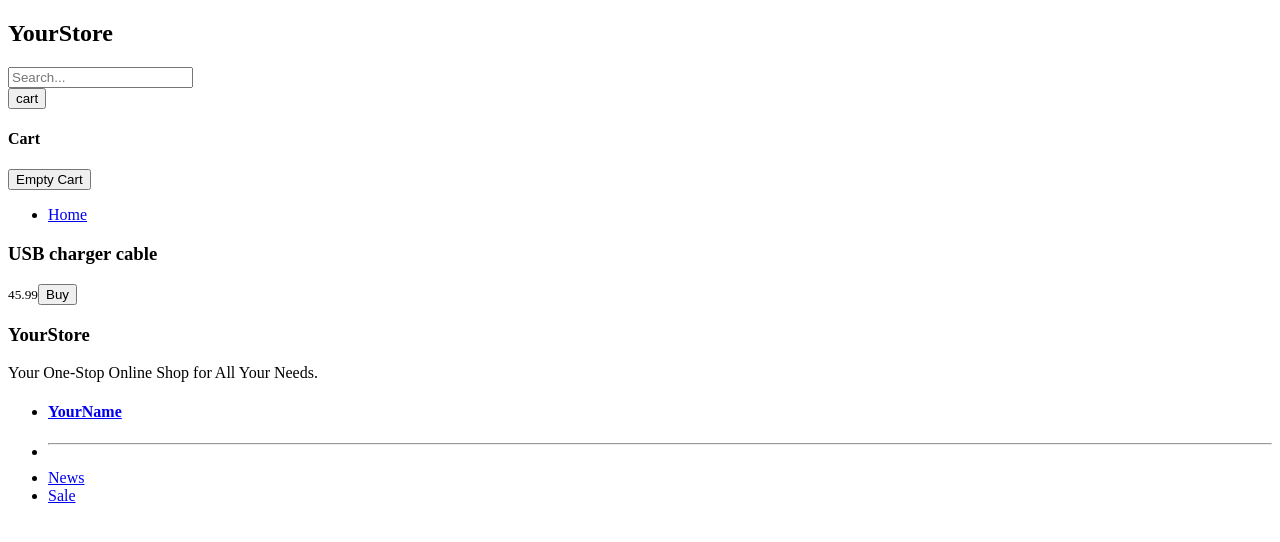
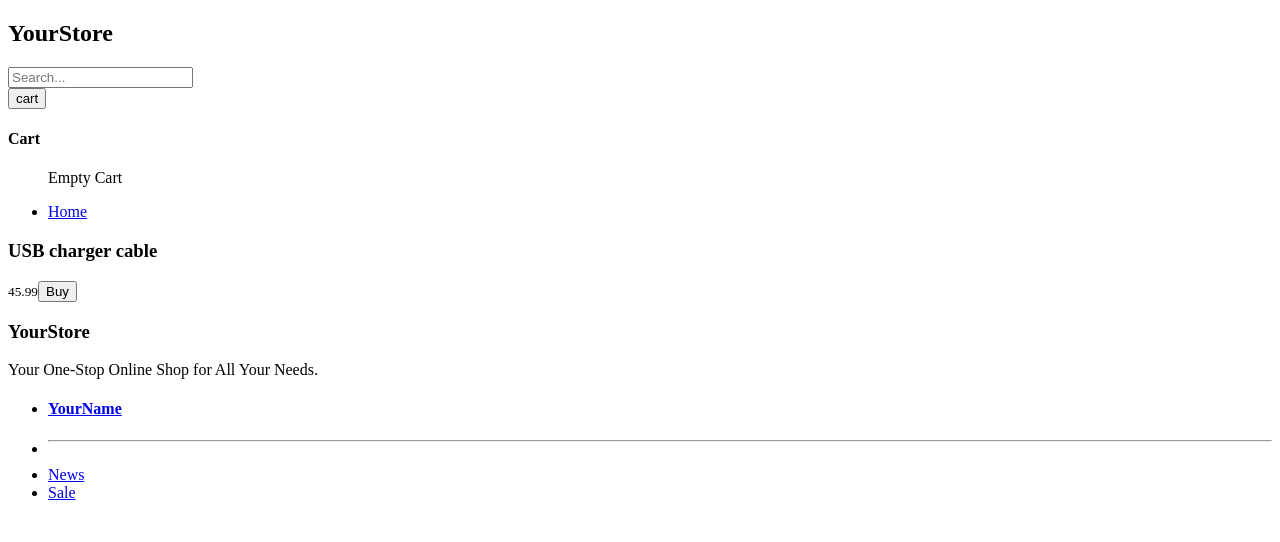
Before and after one commit to nexnic/YourStore, a React (Vite) app: page / in a window 1280 px wide. Both pictures are taken after a click on the button "cart". Shown: the top 542 px of the page. Built offline with nearby package versions, Linux system fonts and the light colour scheme; grey boxes are pictures that could not be loaded.

Commit message:
ternary to if true then or not null

```diff
--- a/src/script/pages/cart.tsx
+++ b/src/script/pages/cart.tsx
@@ -19,6 +19,9 @@ export default function Cart({cart, onSelectEmptyCart,onSelectCartRemoveItem}){
 }
 
 function CartOpen ({cart, onSelectEmptyCart, onSelectCartRemoveItem}) {
+    const cartLen = cart.length
+    console.log(cartLen)
+
     return (
         <div className="container">
             <div className="cart">
@@ -26,12 +29,13 @@ function CartOpen ({cart, onSelectEmptyCart, onSelectCartRemoveItem}) {
                     <h4>Cart</h4>
                 </div>
                 <ul className="cart__items">
-                    {cart.map((item)=> (
+                    {cartLen ?  cart.map((item)=> (
                         <CartList item={item} key={item.id} onSelectCartRemoveItem={onSelectCartRemoveItem}/>
-                    ))}
+                    )): <p>Empty Cart</p> }
                 </ul>
                 <div className="cart__buttom">
-                    <Button onClick={onSelectEmptyCart}>Empty Cart</Button>
+                    {cartLen ? <Button onClick={onSelectEmptyCart}>Empty Cart</Button>  : null}
+                    {cartLen ?<Button>Checkout</Button> : null}
                 </div>
             </div>
         </div>
```
